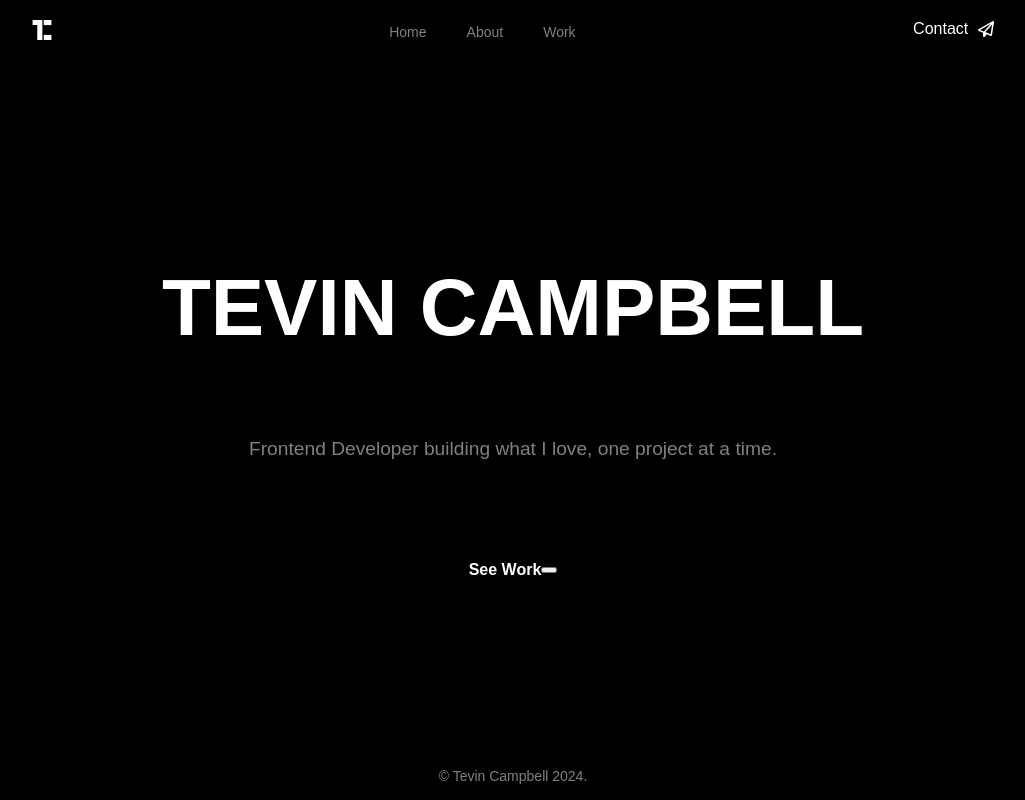
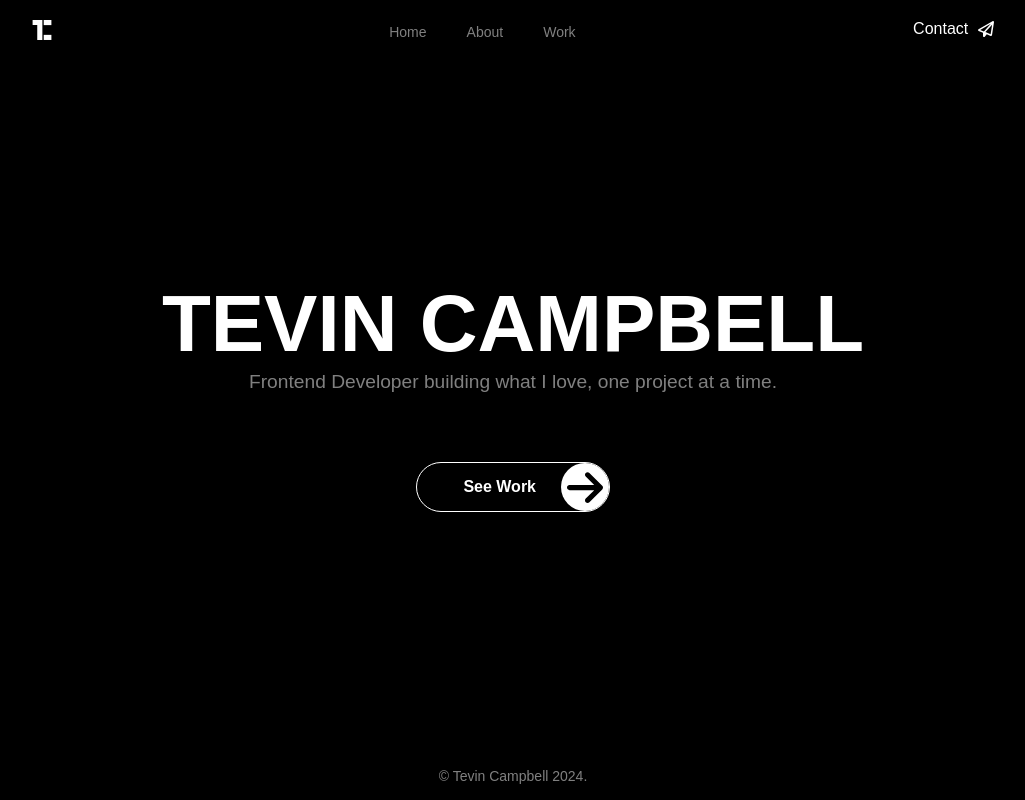
Before and after one commit to Troyzhenny/devfolio, a React (Vite) app: page / in a window 1280 px wide. Shown: the whole page, without its empty margins (127-1152 px from the left). Built offline with nearby package versions, Linux system fonts and the light colour scheme; a web font is replaced by a local one.

Commit message:
fixed DOm nesting issue

```diff
--- a/src/pages/Home.jsx
+++ b/src/pages/Home.jsx
@@ -5,7 +5,7 @@ const Home = () => {
   return (
     <section className="flex-center justify-center full-width full-height flex-column">
       <div className="flex-column flex-center">
-        <motion.h1
+        <motion.div
           initial={{ opacity: 0 }}
           animate={{ opacity: 1 }}
           transition={{
@@ -15,9 +15,9 @@ const Home = () => {
           }}
         >
           <h1 className="heading-height hero-txt-efx">TEVIN CAMPBELL</h1>
-        </motion.h1>
+        </motion.div>
 
-        <motion.p
+        <motion.div
           initial={{ opacity: 0, y: -9 }}
           animate={{ opacity: 1, y: 10 }}
           transition={{ delay: 0.5, duration: 1, ease: "linear" }}
@@ -25,7 +25,7 @@ const Home = () => {
           <p id="byLine" className="text-sm text-gray">
             Frontend Developer building what I love, one project at a time.
           </p>
-        </motion.p>
+        </motion.div>
       </div>
 
       <div id="cta" className="flex-center reg-gap">
@@ -34,7 +34,7 @@ const Home = () => {
           animate={{ opacity: 1 }}
           transition={{ delay: 2, duration: 1, ease: "linear" }}
         >
-          <div className="cto-outline flex-center justify-between">
+          <div className="cto-container flex-center justify-between">
             <h3 id="cta-text" className="text-white">
               See Work
             </h3>
```
